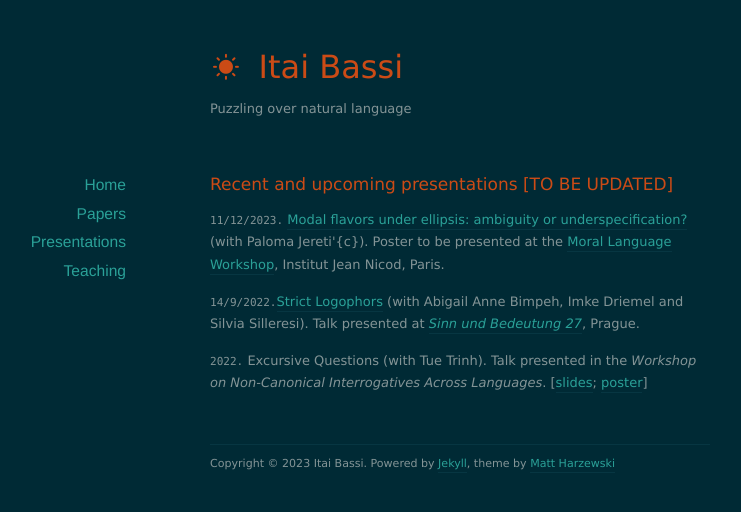
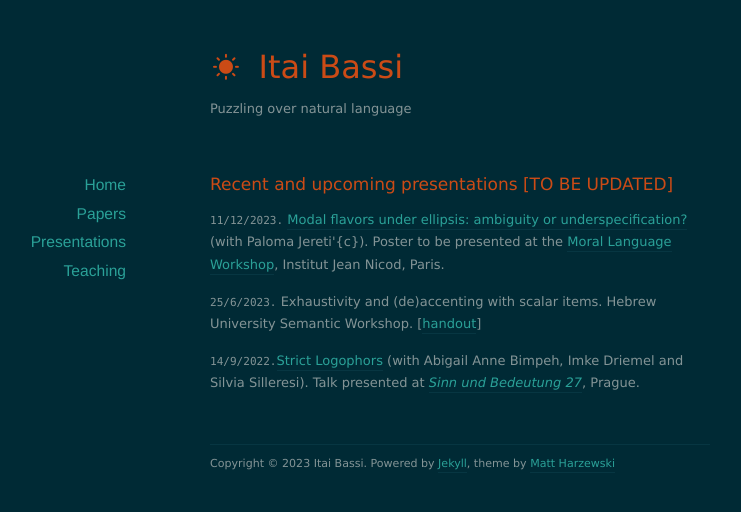
Before and after one commit to itaibassi/itaibassi.github.io, a Jekyll site: the page built from presentations/index.markdown, in a window 1280 px wide. Shown: the top 512 px of the page, without its empty margins (180-921 px from the left). Built offline with Jekyll 4.4.1, drawn with Linux system fonts in a browser that asks for light colours; nearby versions of some CDN libraries.

Commit message:
Update index.markdown

```diff
--- a/presentations/index.markdown
+++ b/presentations/index.markdown
@@ -11,8 +11,7 @@ title: Presentations
 
 `11/12/2023.` [Modal flavors under ellipsis: ambiguity or underspecification?](https://www.dropbox.com/scl/fi/9fga8twozfypck2rbrpf7/Modal-flavors-under-ellipsis-ambiguity-or-underspecification.pdf?rlkey=eslrrrjbt7hdkgsc288rzphw1&dl=0) (with Paloma Jereti\'{c}). Poster to be presented at  the [Moral Language Workshop](https://www.dropbox.com/scl/fi/9fga8twozfypck2rbrpf7/Modal-flavors-under-ellipsis-ambiguity-or-underspecification.pdf?rlkey=eslrrrjbt7hdkgsc288rzphw1&dl=0), Institut Jean Nicod, Paris.
 
-`14/9/2022.`[Strict Logophors](https://drive.google.com/file/d/1KBFjmoAOvqbtSWfL2XjdFYEG2FvVNphJ/view) (with Abigail Anne Bimpeh, Imke Driemel and Silvia Silleresi). Talk presented at *[Sinn und Bedeutung 27](https://sub27.ff.cuni.cz/)*, Prague.
+`25/6/2023.` Exhaustivity and (de)accenting with scalar items. Hebrew University Semantic Workshop.  [[handout](https://www.dropbox.com/scl/fi/qk6fe1dcloo4vkqdkmj5x/Exhaustivity-and-de-accenting-with-scalar-items.pdf?rlkey=re8wbd1kikb8khcdzuva370cd&dl=0)]
 
 
-`2022.` Excursive Questions (with Tue Trinh). Talk presented in the *Workshop on Non-Canonical Interrogatives Across Languages*.
-[[slides](https://trinhhuutue.files.wordpress.com/2022/05/02-slides-estonia-1.pdf); [poster](https://trinhhuutue.files.wordpress.com/2022/04/posterlondon.pdf)]
+`14/9/2022.`[Strict Logophors](https://drive.google.com/file/d/1KBFjmoAOvqbtSWfL2XjdFYEG2FvVNphJ/view) (with Abigail Anne Bimpeh, Imke Driemel and Silvia Silleresi). Talk presented at *[Sinn und Bedeutung 27](https://sub27.ff.cuni.cz/)*, Prague.
```
